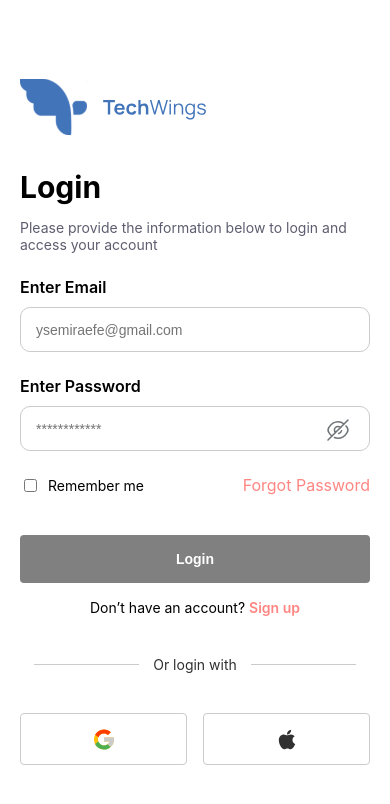
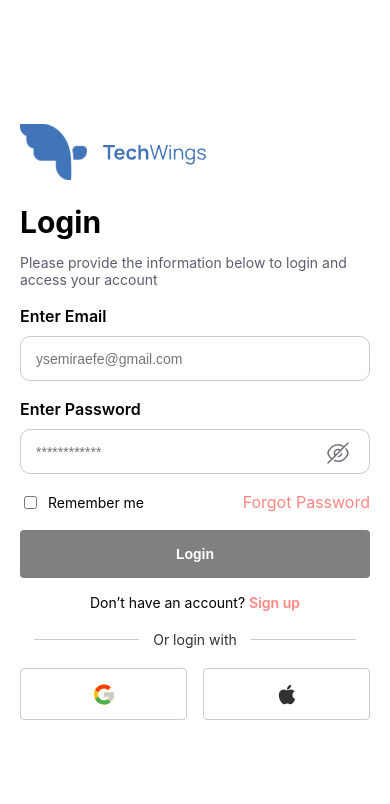
Before and after one commit to Jolaoluwa17/demo-space, a React (Vite) app: page /auth/login in a window 390 px wide. Shown: the top 804 px of the page. Built offline with nearby package versions, Linux system fonts and the light colour scheme.

Commit message:
font update

```diff
--- a/src/pages/login/login.css
+++ b/src/pages/login/login.css
@@ -206,6 +206,18 @@
   .or_login {
     font-size: 14px;
   }
+  .techwings_logo_login {
+    margin-bottom: 20px;
+  }
+  .login_root .form_item,
+  .login_root .others,
+  .login_btn {
+    margin-top: 18px;
+  }
+  .or_login,
+  .other_login_options {
+    margin-top: 20px;
+  }
 }
 
 @media (max-width: 375px) {
```
